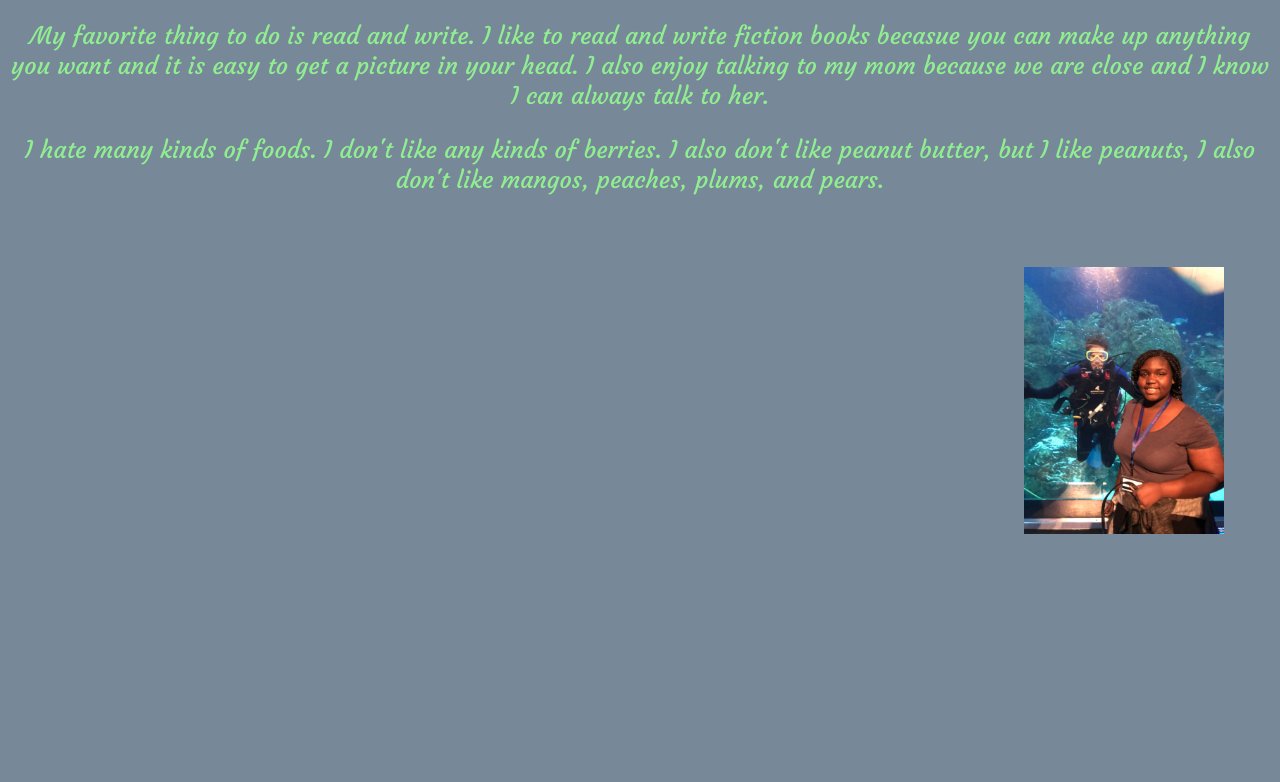
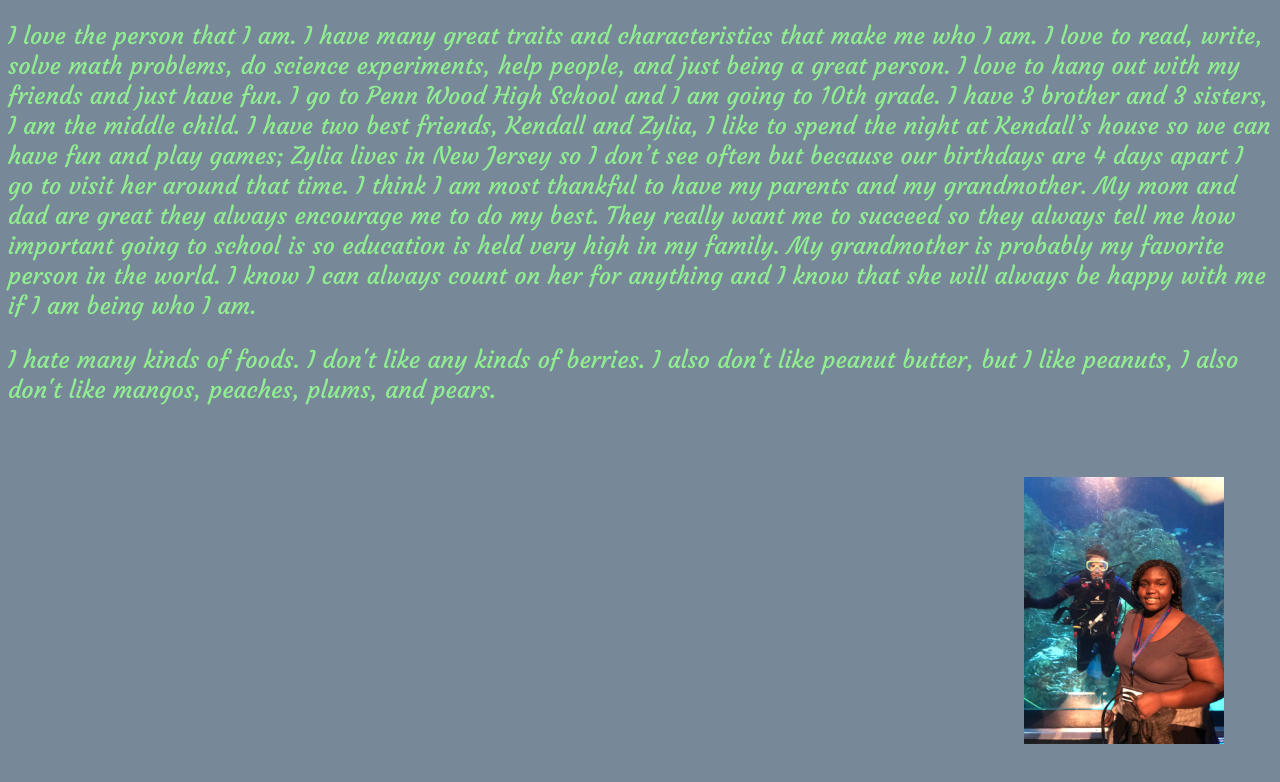
Before and after one commit to DBundick/portfolio-, a plain HTML site: page about.html in a window 1280 px wide. Shown: the part 90-872 px from the top of the page. Before the commit the page ends 800 px from the top, so only its background shows below. Drawn offline with Linux system fonts and the light colour scheme.

Commit message:
added bio and centered name

```diff
--- a/about.html
+++ b/about.html
@@ -20,10 +20,8 @@
         <a href="projects.html">Projects</a>
     </nav>
     <div id="cake">
-
-        <center/>
-        <h1> Danye' Bundick</h1>
-    <p id="Fonts">My favorite thing to do is read and write. I like to read and write fiction books becasue you can make up anything you want and it is easy to get a picture in your head. I also enjoy talking to my mom because we are close and I know I can always talk to her.   </p>
+     <center><h1> Danye' Bundick</h1></center>
+    <p id="Fonts">I love the person that I am. I have many great traits and characteristics that make me who I am. I love to read, write, solve math problems, do science experiments, help people, and just being a great person. I love to hang out with my friends and just have fun. I go to Penn Wood High School and I am going to 10th grade.  I have 3 brother and 3 sisters, I am the middle child. I have two best friends, Kendall and Zylia, I like to spend the night at Kendall’s house so we can have fun and play games; Zylia lives in New Jersey so I don’t see often but because our birthdays are 4 days apart I go to visit her around that time. I think I am most thankful to have my parents and my grandmother. My mom and dad are great they always encourage me to do my best. They really want me to succeed so they always tell me how important going to school is so education is held very high in my family. My grandmother is probably my favorite person in the world. I know I can always count on her for anything and I know that she will always be happy with me if I am being who I am.    </p>
     <p id="Fonts">I hate many kinds of foods. I don't like any kinds of berries. I also don't like peanut butter, but I like peanuts, I also don't like mangos, peaches, plums, and pears. </p>
 </div>
     <img id="Picture" src="IMG_4105.JPG" alt="Danye' height="600px">
```
